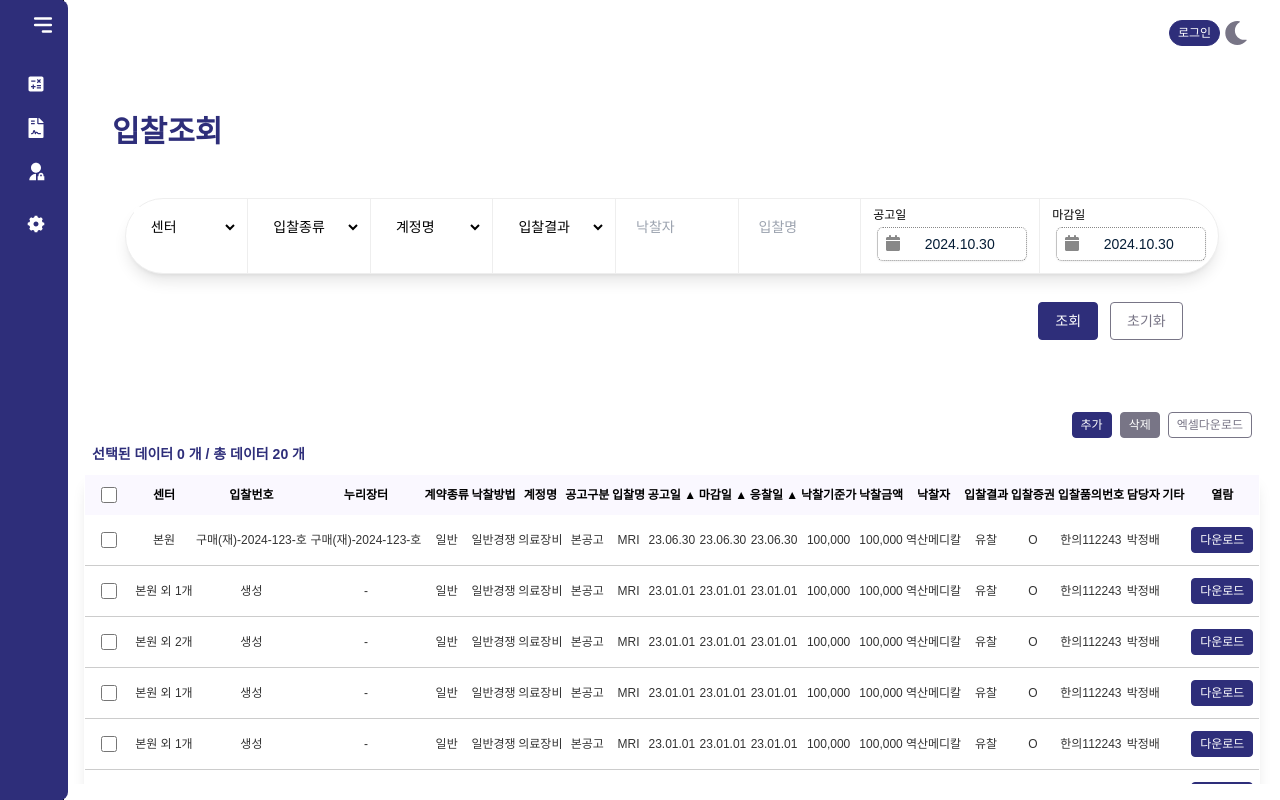
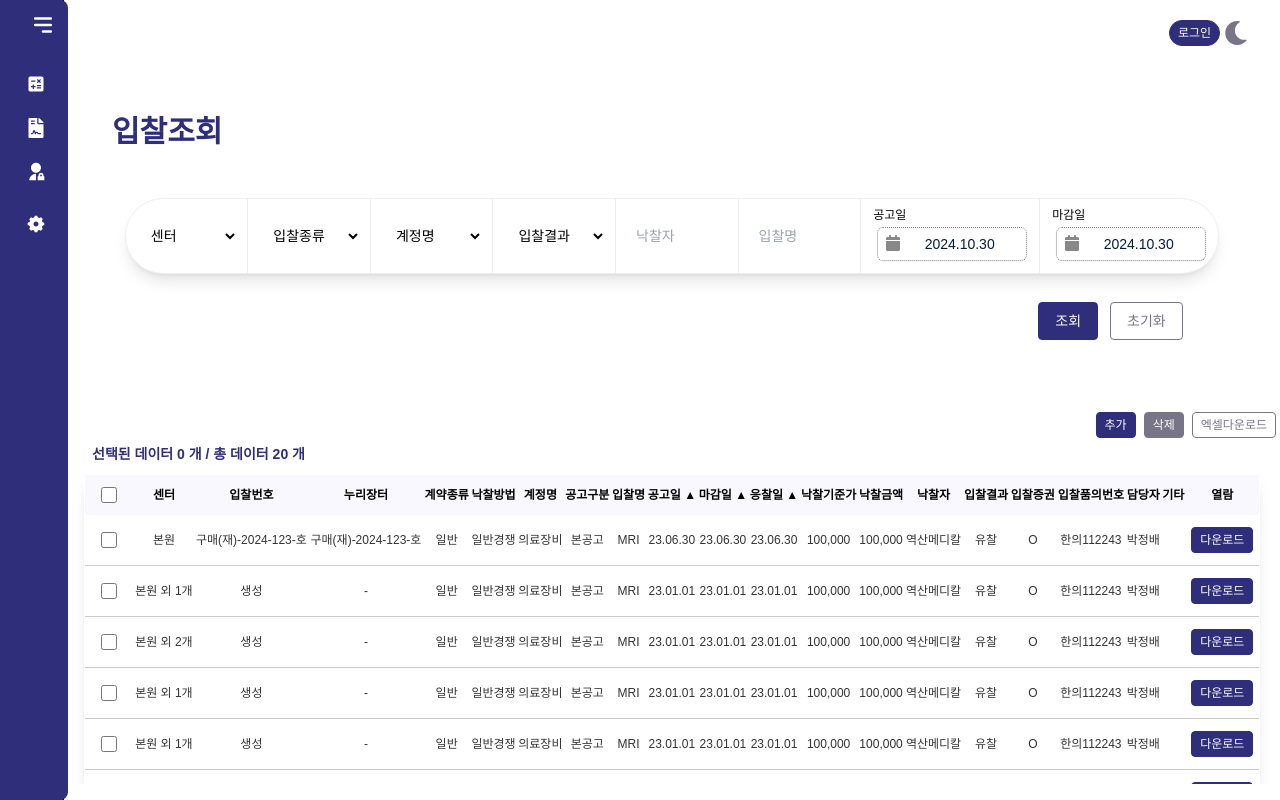
Before and after one commit to Hyeyeon-Ko/pur-ui2, a Next.js app: page /tender in a window 1280 px wide. Built offline with nearby package versions, Linux system fonts and the light colour scheme.

Commit message:
Feat: 스타일 및 컴포넌트 분리 UI

```diff
--- a/components/ui/molecules/buttons/TableButton.tsx
+++ b/components/ui/molecules/buttons/TableButton.tsx
@@ -21,7 +21,7 @@ const TableButton: React.FC<TableButtonProps> = ({
   showFormDownButton = false,
 }) => {
   return (
-    <div className="flex justify-end mr-6">
+    <div className="flex justify-end">
       {showAddButton && (
         <Button
           mode="xs"
--- a/components/ui/molecules/header/TableHeader.tsx
+++ b/components/ui/molecules/header/TableHeader.tsx
@@ -1,4 +1,5 @@
 import { CSSProperties } from "react";
+import Label from "../../atoms/label/Label";
 
 interface ManagementHeaderProps {
   tableTitle?: string;
@@ -16,7 +17,7 @@ const TableHeader: React.FC<ManagementHeaderProps> = ({
           style={{ ...customStyle }}
           className="w-full border-signature bg-signature rounded-tl-lg rounded-tr-lg p-4 text-white"
         >
-          {tableTitle}
+          <Label content={tableTitle} />
         </div>
       </div>
     </>
--- a/components/ui/molecules/render/VerticalRender.tsx
+++ b/components/ui/molecules/render/VerticalRender.tsx
@@ -147,6 +147,8 @@ const VerticalRender: React.FC<VerticalRenderProps> = ({
           } // 응찰일은 공고일과 마감일 다음 날부터
         />
       );
+    case "radio":
+      return <div></div>;
     case "upload":
       return (
         <div className="flex items-center gap-2">
--- a/components/ui/molecules/verticalTable/VerticalTable.tsx
+++ b/components/ui/molecules/verticalTable/VerticalTable.tsx
@@ -30,6 +30,7 @@ const VerticalTable: React.FC<VerticalTableProps> = ({
   const [tableData, setTableData] = useState(data);
   const [announcementDate, setAnnouncementDate] = useState<Date | null>(null);
   const [deadlineDate, setDeadlineDate] = useState<Date | null>(null);
+
 
   const handleInputChange = (id: number, value: string) => {
     setTableData((prevData) =>
--- a/components/ui/organism/filter/SearchFilter.tsx
+++ b/components/ui/organism/filter/SearchFilter.tsx
@@ -60,9 +60,7 @@ const SearchFilter: React.FC<SearchFilterProps> = ({
           borderColor: isDarkMode ? colors.sub : colors["Grey_Lighten-4"],
         }}
         className={`${
-          isDarkMode
-            ? "bg-dark-Grey_Darken_5"
-            : "bg-white"
+          isDarkMode ? "bg-dark-Grey_Darken_5" : "bg-white"
         } border mx-auto rounded-full shadow-lg w-[90%]`}
       >
         <div>
@@ -70,7 +68,7 @@ const SearchFilter: React.FC<SearchFilterProps> = ({
             {fieldsConfig.map((field, index) => (
               <div
                 key={field.name}
-                className={`flex-1 p-2 bg-gray-50 ${
+                className={`flex flex-1 p-2 bg-gray-50 items-center ${
                   index !== fieldsConfig.length - 1 ? "border-r" : ""
                 }`}
                 style={{
```
